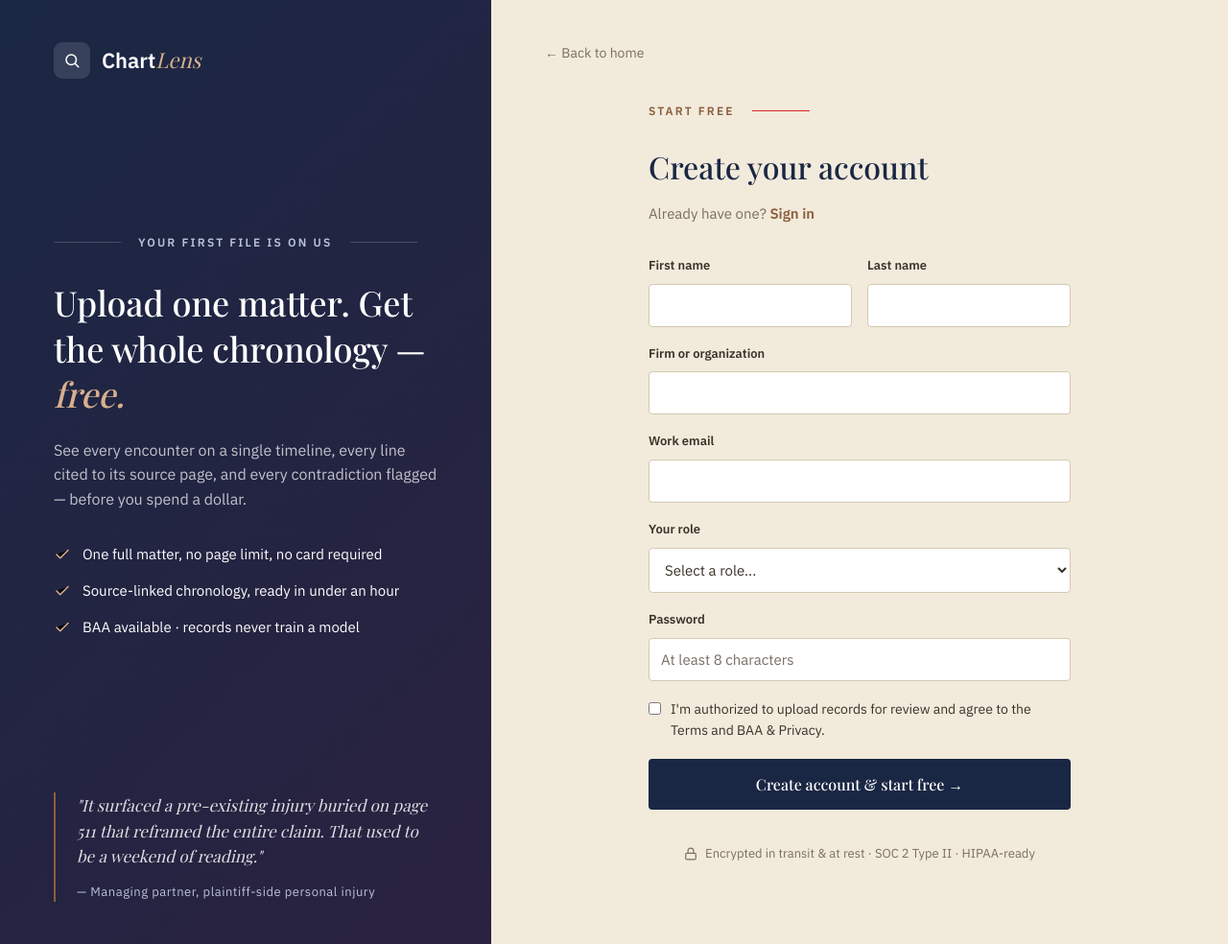
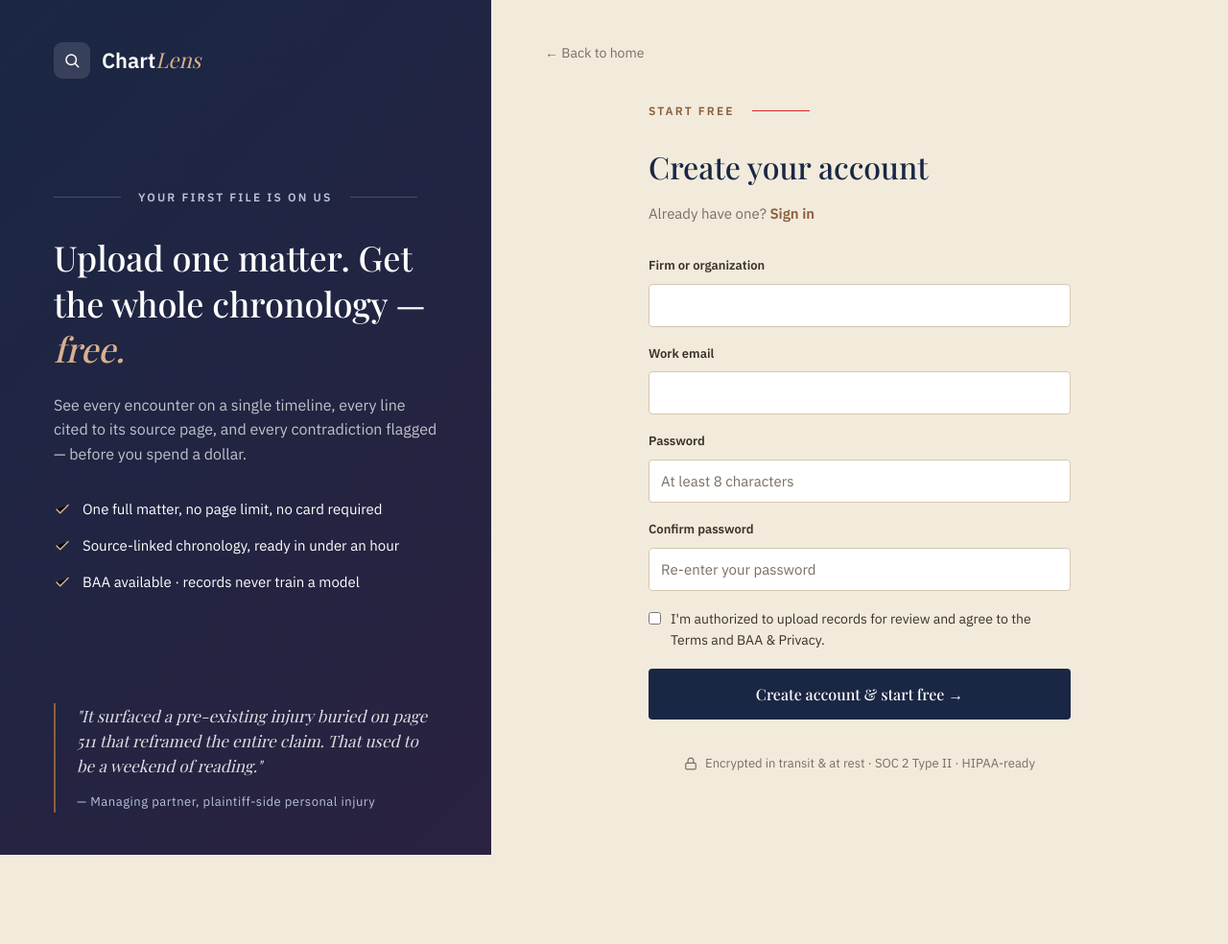
Before and after one commit to Mustafaaa819/ChartLens, a Python web app: template templates/register_new.html in a window 1280 px wide. Shown: the whole page at 96% size. After the commit the page ends 891 px from the top, so only its background shows below. Run offline with Jinja, Linux system fonts and the light colour scheme; the template is opened without the code that fills it, so the values that code supplies are empty; some web fonts are replaced.

Commit message:
fix: register form action and field name mismatches

```diff
--- a/templates/register_new.html
+++ b/templates/register_new.html
@@ -290,18 +290,7 @@
         <h2>Create your account</h2>
         <p class="form-sub">Already have one? <a href="/login">Sign in</a></p>
 
-        <form action="/register" method="POST">
-          <div class="form-row">
-            <div class="field">
-              <label for="first_name">First name</label>
-              <input type="text" id="first_name" name="first_name" required>
-            </div>
-            <div class="field">
-              <label for="last_name">Last name</label>
-              <input type="text" id="last_name" name="last_name" required>
-            </div>
-          </div>
-
+        <form action="/auth/register" method="POST">
           <div class="field">
             <label for="firm_name">Firm or organization</label>
             <input type="text" id="firm_name" name="firm_name" required>
@@ -313,20 +302,13 @@
           </div>
 
           <div class="field">
-            <label for="role">Your role</label>
-            <select id="role" name="role" required>
-              <option value="" selected disabled>Select a role...</option>
-              <option value="solo_practitioner">Solo practitioner</option>
-              <option value="associate">Associate</option>
-              <option value="partner">Partner</option>
-              <option value="paralegal">Paralegal</option>
-              <option value="other">Other</option>
-            </select>
+            <label for="password">Password</label>
+            <input type="password" id="password" name="password" placeholder="At least 8 characters" minlength="8" required>
           </div>
 
           <div class="field">
-            <label for="password">Password</label>
-            <input type="password" id="password" name="password" placeholder="At least 8 characters" minlength="8" required>
+            <label for="confirm_password">Confirm password</label>
+            <input type="password" id="confirm_password" name="confirm_password" placeholder="Re-enter your password" minlength="8" required>
           </div>
 
           <label class="checkbox-row">
```
